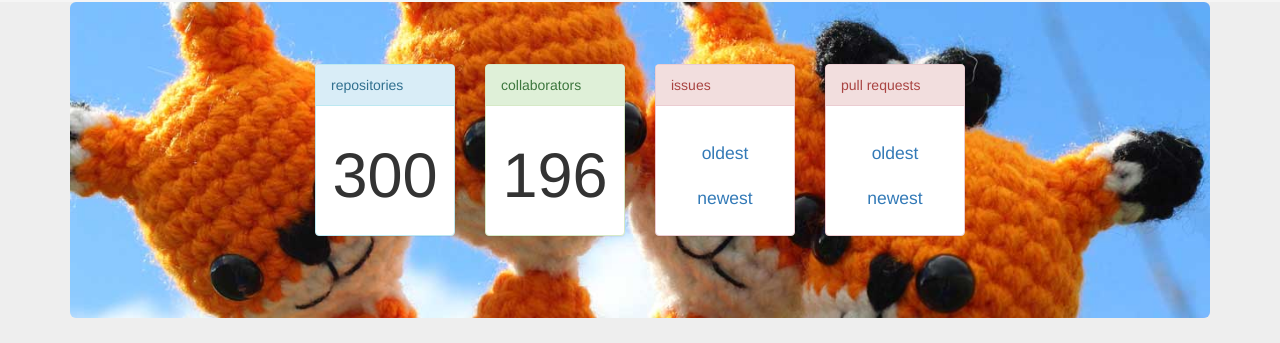
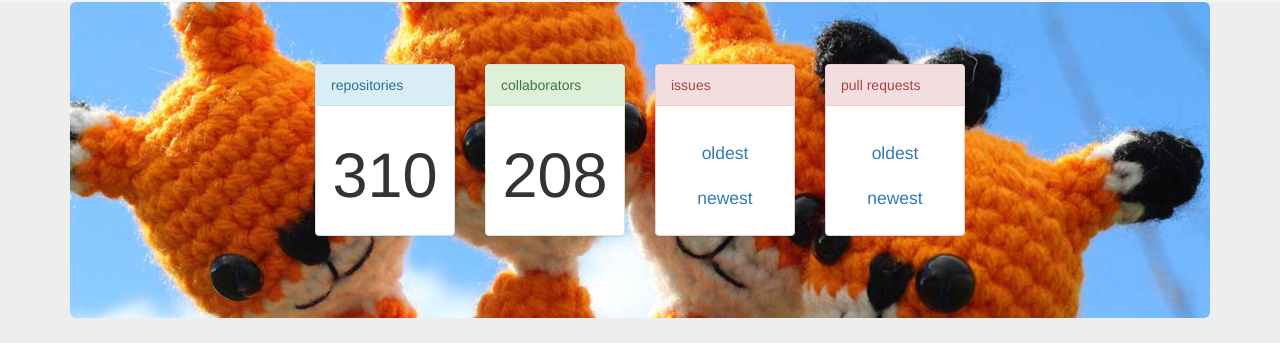
Before and after one commit to voxpupuli/voxpupuli.github.io, a Jekyll site: the page built from index.html, in a window 1280 px wide. Shown: the part 109-452 px from the top of the page. Built offline with Jekyll 4.4.1, drawn with Linux system fonts in a browser that asks for light colours; nearby versions of some CDN libraries.

Commit message:
index.html: Update repo & collaborators counter

```diff
--- a/index.html
+++ b/index.html
@@ -9,7 +9,7 @@
         repositories
       </div>
       <div class="panel-body">
-        <h1 id="repository-count">300</h1>
+        <h1 id="repository-count">310</h1>
       </div>
     </div>
   </div>
@@ -19,7 +19,7 @@
         collaborators
       </div>
       <div class="panel-body">
-        <h1 id="members-count">196</h1>
+        <h1 id="members-count">208</h1>
       </div>
     </div>
   </div>
```
